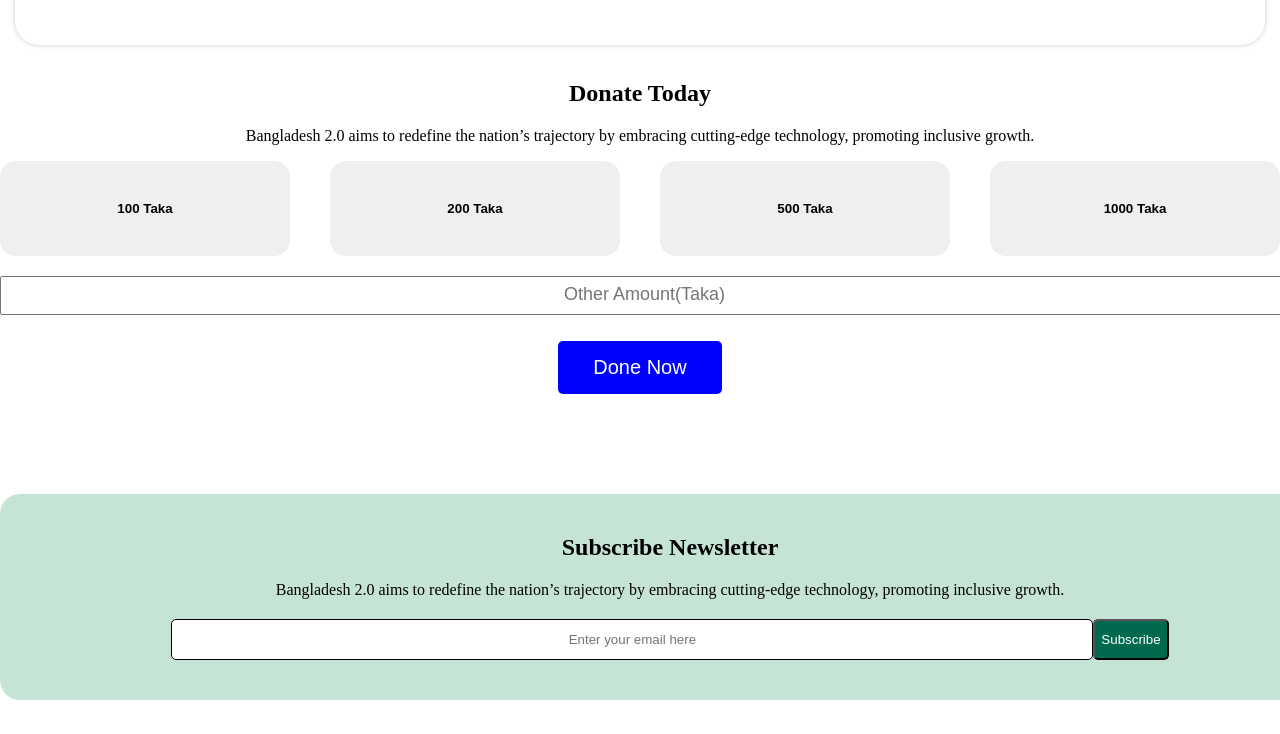
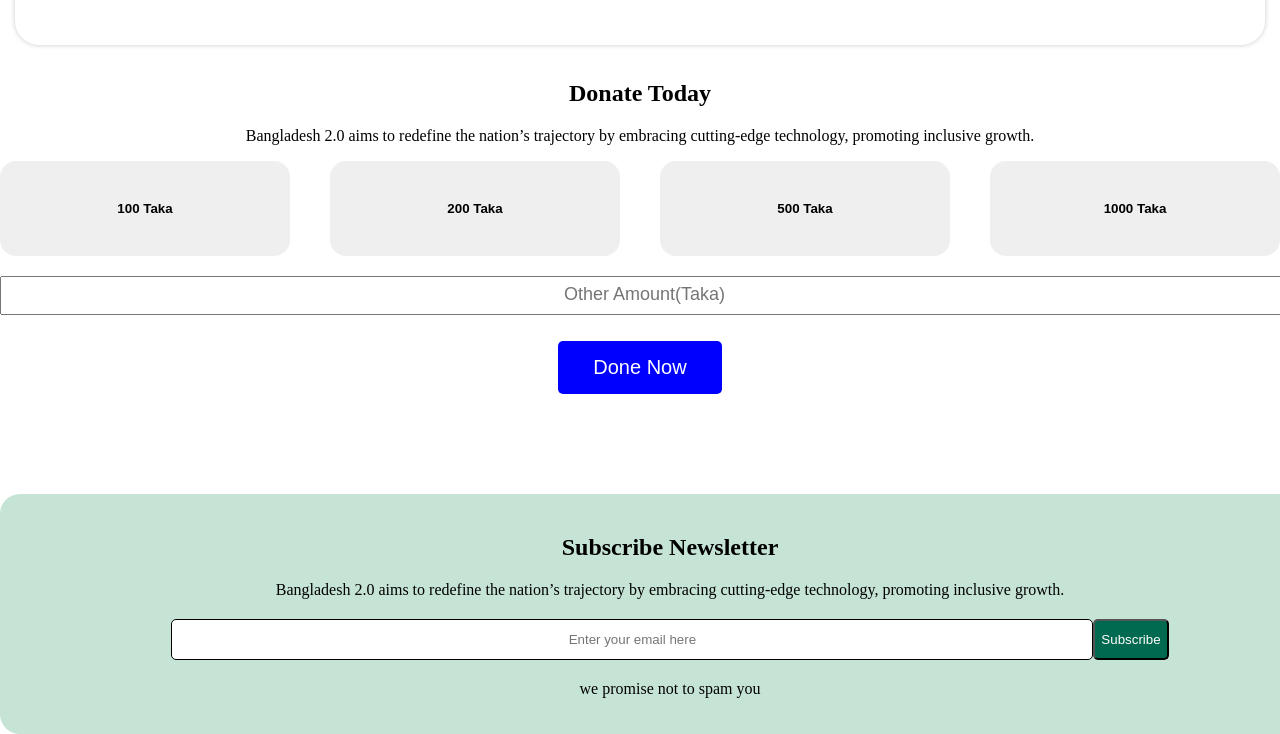
Before and after one commit to shihab1342/b11-a1, a plain HTML site: page index.html in a window 1280 px wide. Shown: the part 2080-2814 px from the top of the page. Before the commit the page ends 2780 px from the top, so only its background shows below. Drawn offline with Linux system fonts and the light colour scheme.

Commit message:
previous

```diff
--- a/index.html
+++ b/index.html
@@ -111,6 +111,8 @@ Investments in solar and wind energy to ensure a sustainable and eco-friendly fu
             <input type="email" placeholder="Enter your email here" />
             <button>Subscribe</button>
         </div>
+        <p class="promises">we promise not to spam you</p>
+       </div>
 
 </body>
 </html>
```
